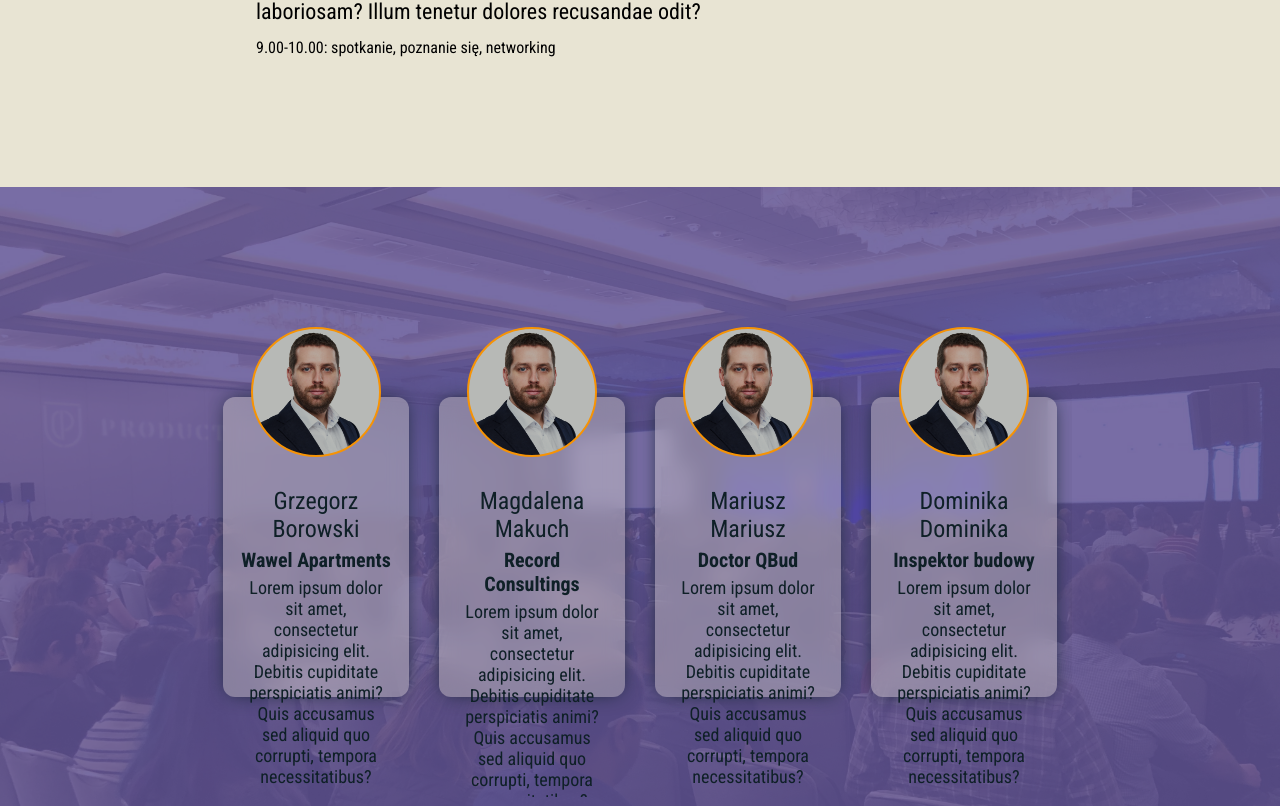
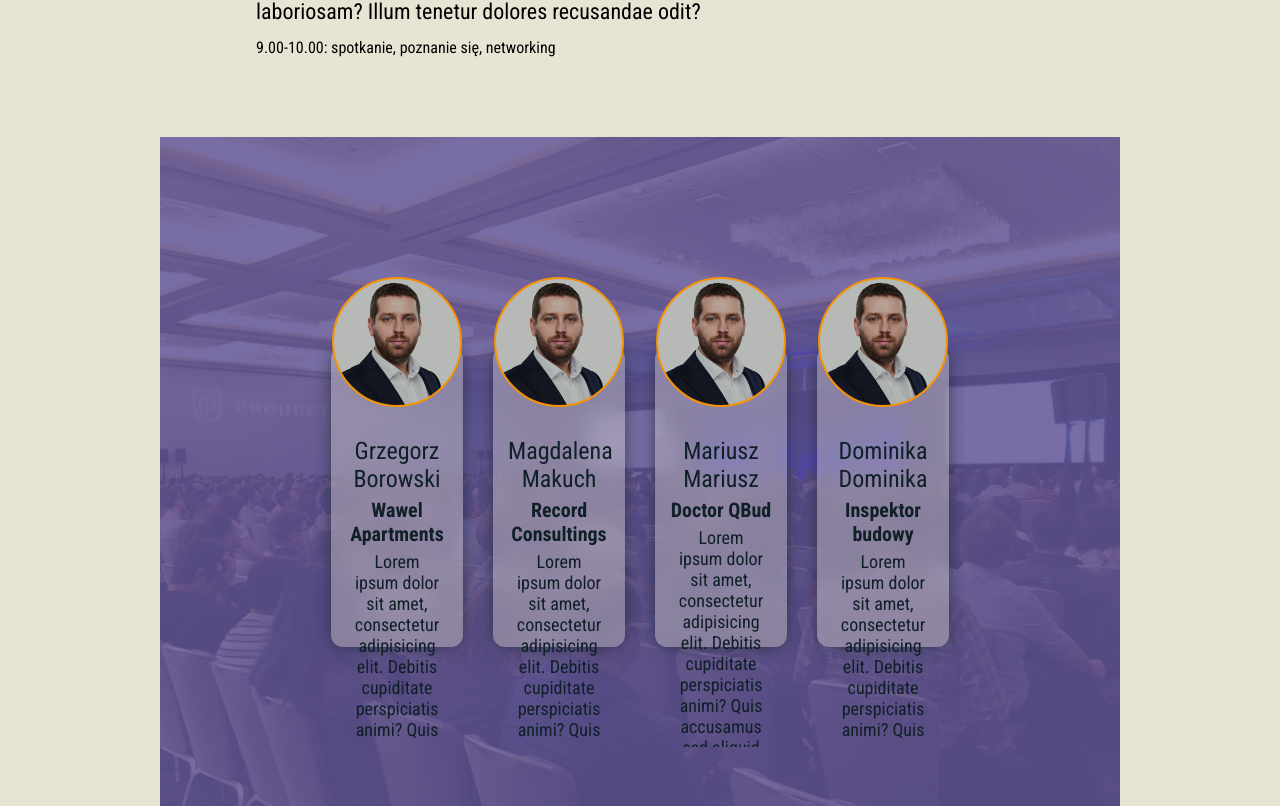
Before and after one commit to olakoziou/krzysztofkoziol, a React (Create React App) app in the folder frontend/: page /szkolenia in a window 1280 px wide. Shown: the part 1117-1923 px from the top of the page. Built offline with nearby package versions, Linux system fonts and the light colour scheme.

Commit message:
add 404 page

```diff
--- a/frontend/src/App.js
+++ b/frontend/src/App.js
@@ -10,6 +10,7 @@ import Consulting from './components/consulting/Consulting';
 import Training from './components/training/Training';
 import Testimonials from './components/testimonials/Testimonials';
 import Privacy from './components/privacy/Privacy';
+import NoMatch404 from './components/NoMatch404';
 
 function App() {
   return (
@@ -32,8 +33,11 @@ function App() {
             <Route path="/polityka-prywatnosci">
               <Privacy />
             </Route>
+            <Route path="*">
+              <NoMatch404 />
+            </Route>
           </Switch>
-          <Testimonials />
+
           <Footer />
         </Router>
       </Background>
--- /dev/null
+++ b/frontend/src/components/NoMatch404.js
@@ -0,0 +1,55 @@
+import React, { useEffect, useState } from 'react';
+import { Redirect } from 'react-router';
+import styled from 'styled-components';
+import { colors } from '../styles';
+import Container from './Container';
+
+const Box = styled.div`
+  background-color: ${colors().grey};
+  min-height: 500px;
+  padding: 100px 0;
+  color: ${colors().navy2};
+  position: relative;
+
+  h2 {
+    font-size: 56px;
+    padding-bottom: 10px;
+  }
+
+  span {
+    font-size: 24px;
+  }
+`;
+
+const BigText = styled.div`
+  position: absolute;
+  right: 15%;
+  font-size: 200px;
+  font-weight: 700;
+  color: ${colors(0.1).orange};
+`;
+
+function NoMatch404() {
+  const [redirect, setRedirect] = useState(false);
+
+  useEffect(() => {
+    setTimeout(() => {
+      setRedirect(true);
+    }, 5000);
+  }, []);
+  if (!redirect) {
+    return (
+      <Box>
+        <Container>
+          <h2>Ups...! Taka strona nie istnieje :(</h2>
+          <span>Za chwilę zostaniesz przekierowana/y na stronę główną.</span>
+          <BigText>404</BigText>
+        </Container>
+      </Box>
+    );
+  } else {
+    return <Redirect to="/" />;
+  }
+}
+
+export default NoMatch404;
--- a/frontend/src/components/backBtn/BackBtn.js
+++ b/frontend/src/components/backBtn/BackBtn.js
@@ -51,7 +51,7 @@ function BackBtn() {
 
   return (
     <Btn onClick={scrollToTop} showButton={showButton}>
-      <i class="fa fa-chevron-up"></i>
+      <i className="fa fa-chevron-up"></i>
     </Btn>
   );
 }
--- a/frontend/src/components/consulting/Consulting.js
+++ b/frontend/src/components/consulting/Consulting.js
@@ -4,6 +4,7 @@ import { breakpoints, colors } from '../../styles';
 import { Zoom } from 'react-reveal';
 import Container from '../Container';
 import Title from '../Title';
+import Testimonials from '../testimonials/Testimonials';
 
 const Box = styled.div`
   min-height: 300px;
@@ -50,6 +51,7 @@ function Consulting() {
             <Form></Form>
           </MainBox>
         </Zoom>
+        <Testimonials />
       </Container>
     </Box>
   );
--- a/frontend/src/components/main/Main.js
+++ b/frontend/src/components/main/Main.js
@@ -1,5 +1,6 @@
 import React from 'react';
 import styled from 'styled-components';
+import Testimonials from '../testimonials/Testimonials';
 import About from './About';
 import Coworking from './Coworking';
 import Investors from './Investors';
@@ -12,6 +13,7 @@ function Main() {
       <About />
       <Investors />
       <Coworking />
+      <Testimonials />
     </Box>
   );
 }
--- a/frontend/src/components/training/Training.js
+++ b/frontend/src/components/training/Training.js
@@ -3,6 +3,7 @@ import { Zoom } from 'react-reveal';
 import styled from 'styled-components';
 import { breakpoints, colors } from '../../styles';
 import Container from '../Container';
+import Testimonials from '../testimonials/Testimonials';
 import Title from '../Title';
 
 const Box = styled.div`
@@ -99,6 +100,7 @@ function Training() {
             </Description>
           </MainBox>
         </Zoom>
+        <Testimonials />
       </Container>
     </Box>
   );
```
